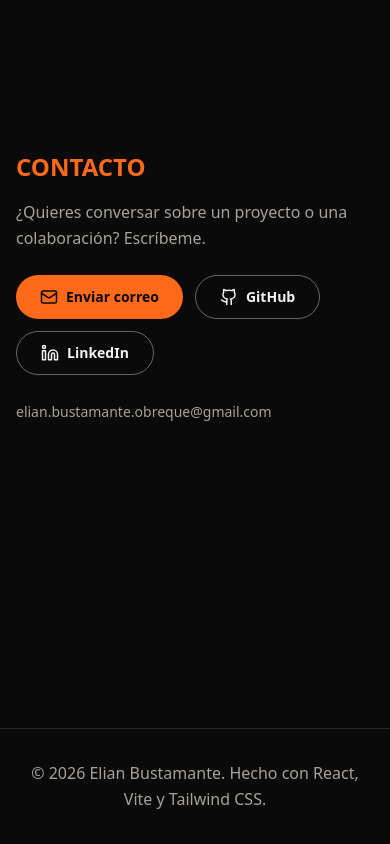
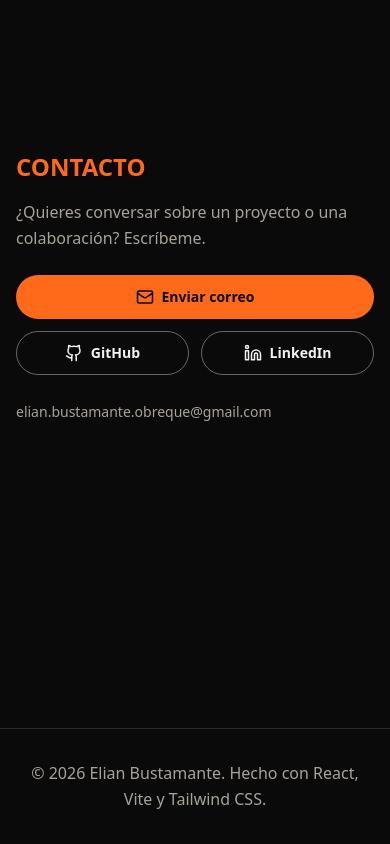
Before and after one commit to ElianBustamante/ElianBustamante.github.io, a React (Vite) app: page /#inicio in a window 390 px wide. Shown: the part 3540-4384 px from the top of the page. Built offline with nearby package versions, Linux system fonts and the light colour scheme.

Commit message:
style(contact): use 2-col grid below sm with full-width email button

```diff
--- a/src/components/Contact.jsx
+++ b/src/components/Contact.jsx
@@ -10,7 +10,7 @@ export default function Contact({ siteData = site }) {
   const hasValidEmail = typeof email === 'string' && email.includes('@')
 
   const baseBtnClass =
-    'inline-flex min-h-[44px] items-center justify-center gap-2 rounded-full px-6 text-[0.875rem] font-semibold transition-colors focus-visible:outline-none focus-visible:ring-2 focus-visible:ring-accent'
+    'inline-flex min-h-[44px] items-center justify-center gap-2 rounded-full px-4 sm:px-6 text-[0.875rem] font-semibold transition-colors focus-visible:outline-none focus-visible:ring-2 focus-visible:ring-accent'
 
   return (
     <Section id="contacto" titleKey="contact.title">
@@ -19,11 +19,11 @@ export default function Contact({ siteData = site }) {
           {t('contact.text')}
         </p>
 
-        <div className="flex flex-wrap items-center gap-3">
+        <div className="grid grid-cols-2 gap-3 sm:flex sm:flex-wrap sm:items-center">
           {hasValidEmail && (
             <a
               href={`mailto:${email}`}
-              className={`${baseBtnClass} bg-accent text-on-accent hover:bg-accent-hover`}
+              className={`${baseBtnClass} col-span-2 sm:col-span-1 bg-accent text-on-accent hover:bg-accent-hover`}
             >
               <IconMail size={18} />
               <span>{t('contact.email')}</span>
```
